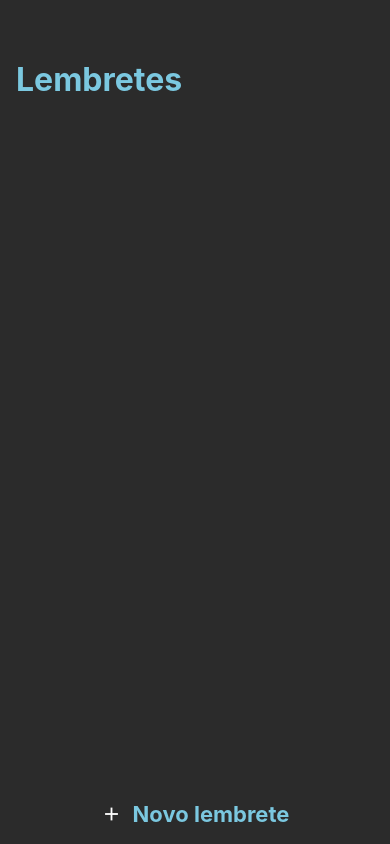
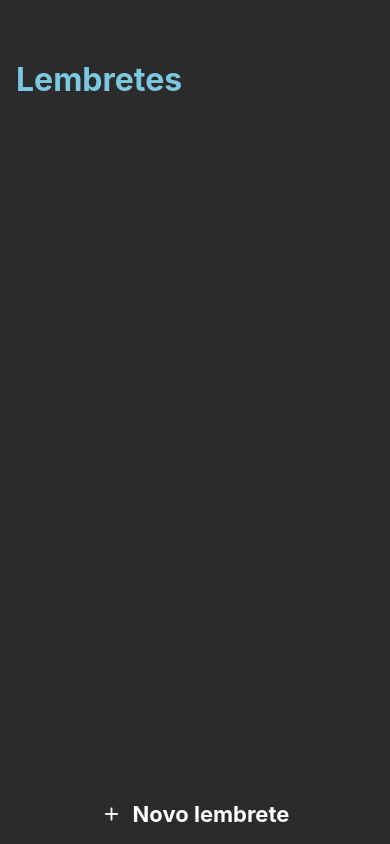
Before and after one commit to CarlosHenr1que/reminder, a React Native app: screen /Reminders in a window 390 px wide. Built offline with nearby package versions, Linux system fonts and the light colour scheme.

Commit message:
style: change button text color

```diff
--- a/src/components/Button/styles.ts
+++ b/src/components/Button/styles.ts
@@ -9,8 +9,8 @@ export const Container = styled.TouchableOpacity`
 `;
 
 export const Title = styled.Text`
-font-size: 22px
-font-weight: bold;
-color: #7BC8E0;
-margin-left: 10px;
+  font-size: 22px;
+  font-weight: bold;
+  color: #ffffff;
+  margin-left: 10px;
 `;
```
